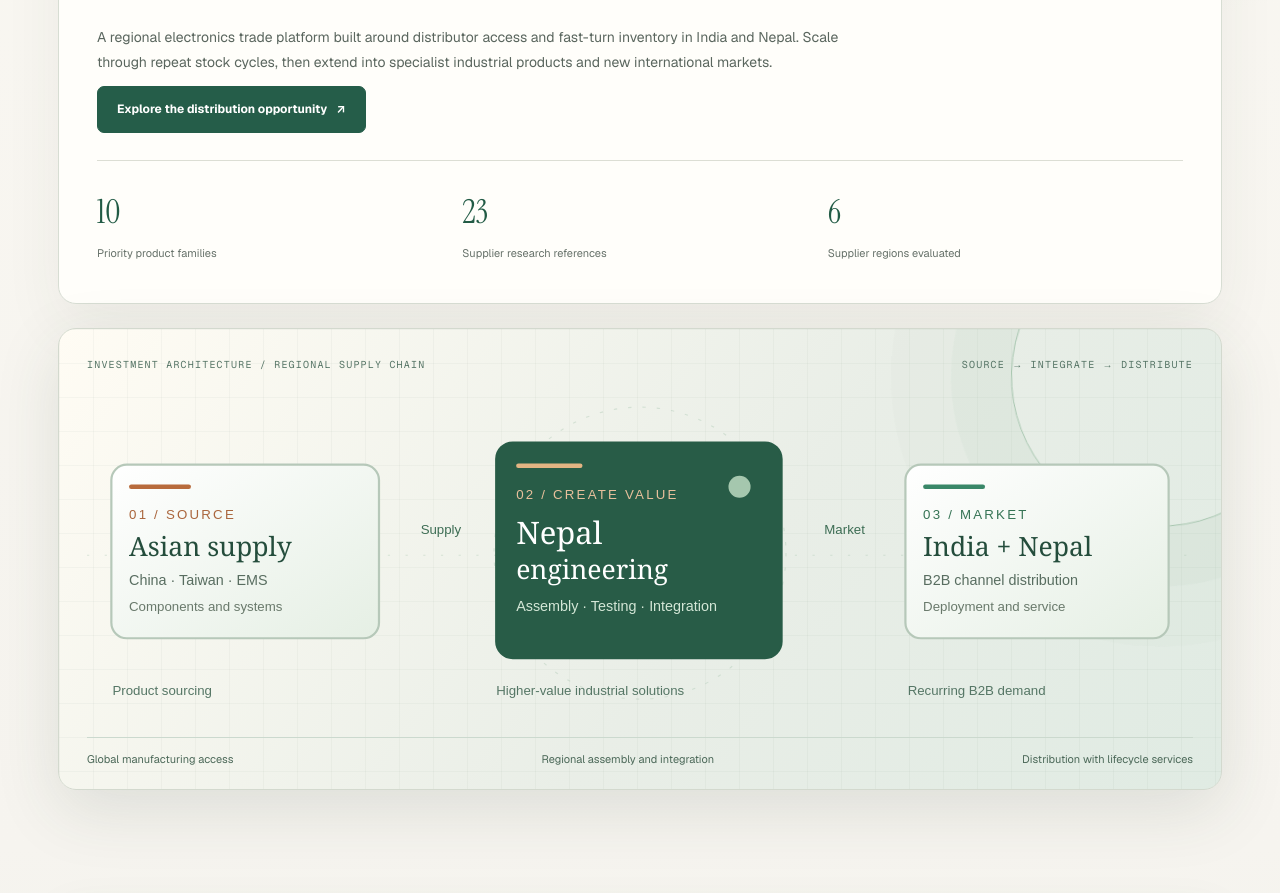
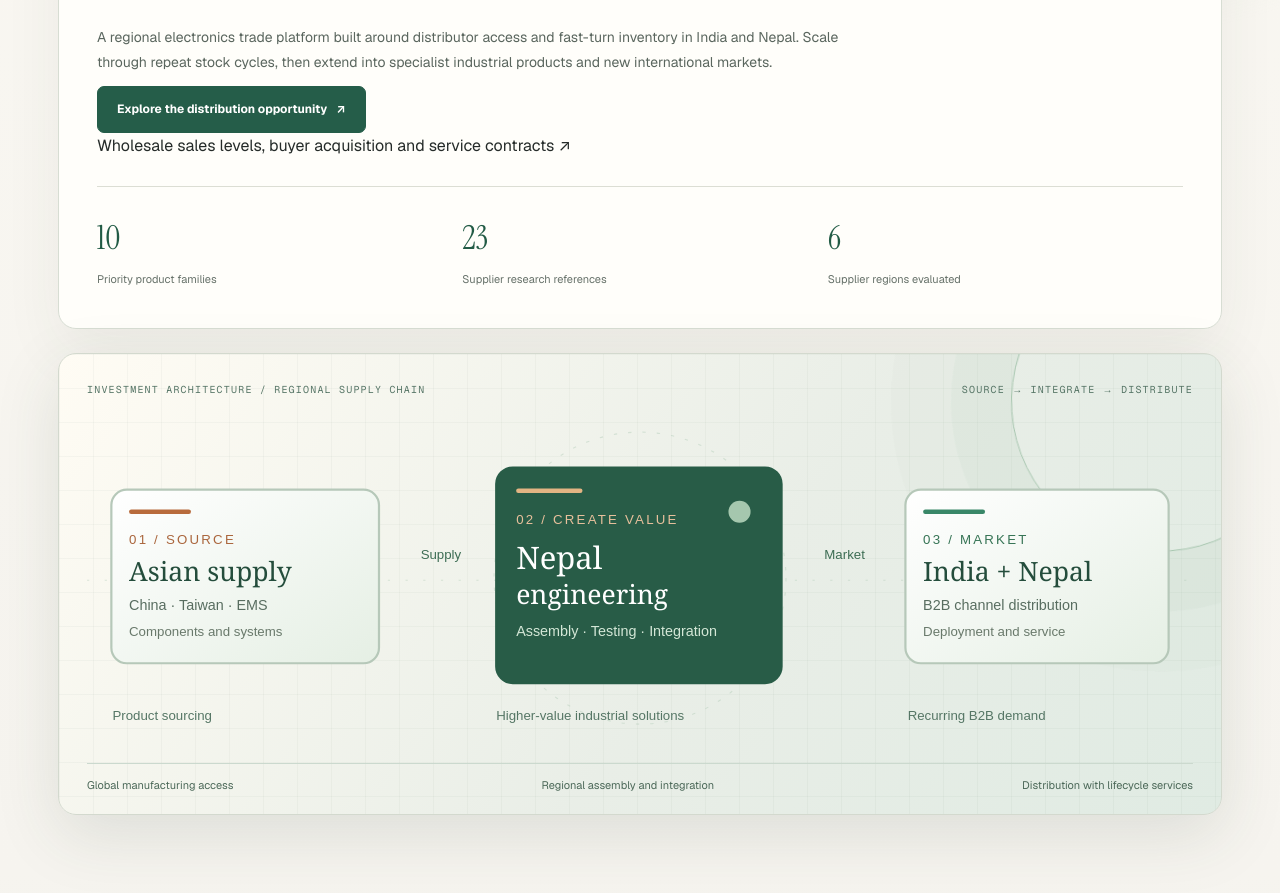
Before and after one commit to subodhkc/subodhkc, a Next.js app: page /investments in a window 1280 px wide. Shown: the part 860-1753 px from the top of the page. Built offline with nearby package versions, Linux system fonts and the light colour scheme; no server answers.

Commit message:
Expose wholesale and service sales strategy from investment landing page

```diff
--- a/app/investments/page.tsx
+++ b/app/investments/page.tsx
@@ -65,6 +65,7 @@ export default function InvestmentsPage() {
               <Link href="/investments/nepal-india-electronics" className="iv-btn" style={{marginTop:12}}>
                 Explore the distribution opportunity <span aria-hidden="true">↗</span>
               </Link>
+              <div className="iv-feature-commercial"><Link href="/investments/nepal-india-electronics#sales-strategy">Wholesale sales levels, buyer acquisition and service contracts ↗</Link></div>
               <div className="iv-feature-metrics">
                 <div><strong>10</strong><span>Priority product families</span></div>
                 <div><strong>23</strong><span>Supplier research references</span></div>
```
